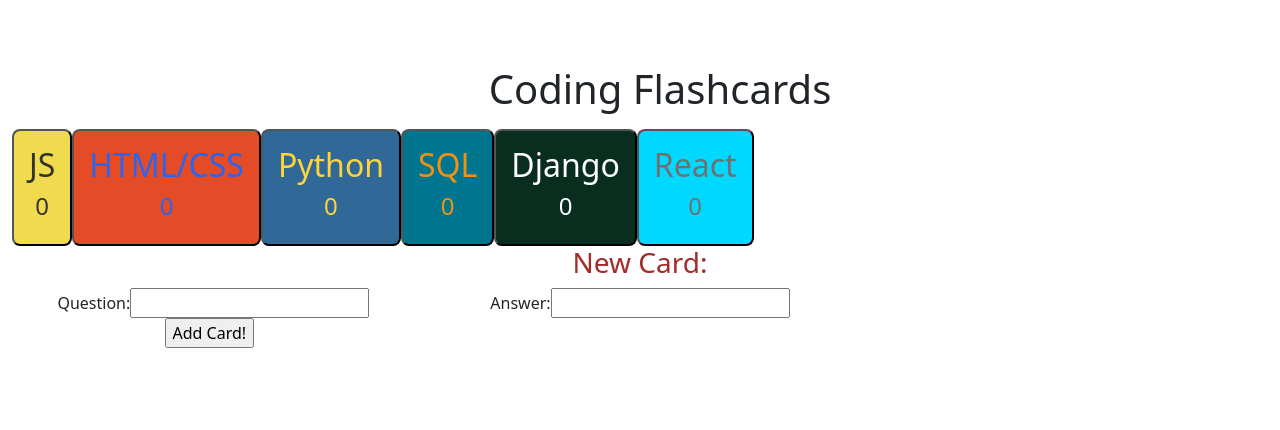
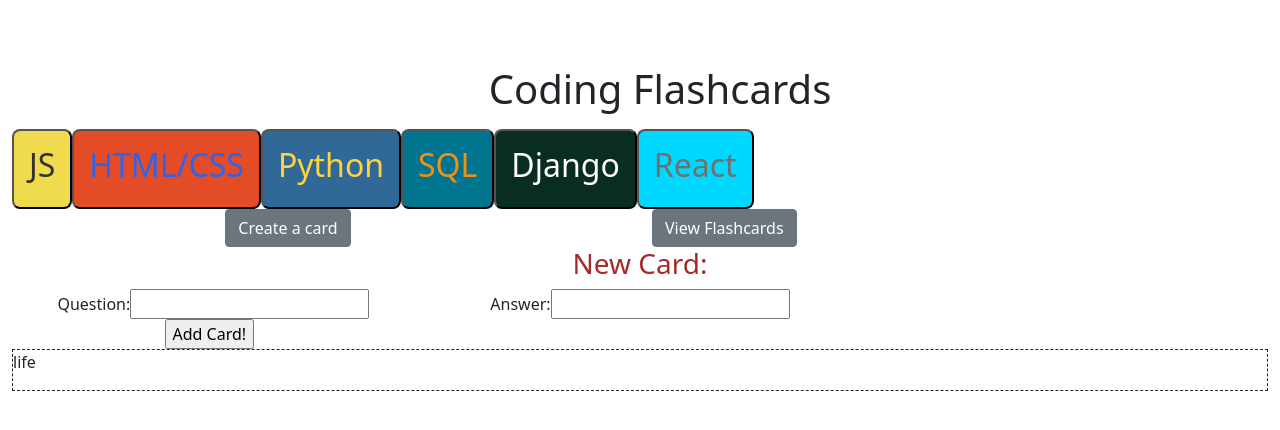
Before and after one commit to connor-hood/flashcard_fe, a React (Create React App) app: page / in a window 1280 px wide. Shown: the top 430 px of the page. Built offline with nearby package versions, Linux system fonts and the light colour scheme.

Commit message:
added axios call, not working. starting on main flashcard component

```diff
--- a/package.json
+++ b/package.json
@@ -6,6 +6,7 @@
     "@testing-library/jest-dom": "^5.13.0",
     "@testing-library/react": "^11.2.7",
     "@testing-library/user-event": "^12.8.3",
+    "axios": "^0.21.1",
     "bootstrap": "^5.0.1",
     "react": "^17.0.2",
     "react-dom": "^17.0.2",
--- a/src/components/CardCreator/cardCreator.jsx
+++ b/src/components/CardCreator/cardCreator.jsx
@@ -1,5 +1,6 @@
 import React, { Component } from 'react';
-import '../CardCreator/cardCreator.css'
+import '../CardCreator/cardCreator.css';
+import axios from 'axios';
 
 class CardCreator extends Component {
     constructor(props) {
@@ -25,6 +26,16 @@ class CardCreator extends Component {
         console.log(this.state.answer);
     }
 
+    async makeGetRequest() {
+        try{
+            let response = await axios.post('http://127.0.0.1:8000/cards/');
+            console.log(response.data)
+        }
+        catch (ex) {
+            console.log('Error in API Call');
+        }
+    }
+
     render() {
         return (
             <div>
@@ -45,7 +56,7 @@ class CardCreator extends Component {
                         </div>
                         <div className="row col-align">
                             <div className="col-md-4">
-                                <input type="submit" value="Add Card!" />
+                                <input type="submit" value="Add Card!" onClick={this.makeGetRequest} />
                             </div>
                         </div>
                     </div>
--- a/src/components/CardViewer/cardViewer.css
+++ b/src/components/CardViewer/cardViewer.css
@@ -0,0 +1,5 @@
+.flashcard {
+    border: 1px;
+    border-style: dashed;
+    align-content: center;
+}
--- a/src/components/CardViewer/cardViewer.jsx
+++ b/src/components/CardViewer/cardViewer.jsx
@@ -1,8 +1,9 @@
 import React from 'react';
+import '../CardViewer/cardViewer.css'
 
 function CardViewer(props){
     return(
-        <div>
+        <div className="flashcard">
             <p>life</p>
         </div>
     )
--- a/src/components/app.jsx
+++ b/src/components/app.jsx
@@ -1,6 +1,8 @@
 import React, { Component } from 'react'
 import TitleBar from './TitleBar/titleBar'
 import CardCreator from './CardCreator/cardCreator'
+import LanguageDetail from './LanguageDetail/languageDetail'
+import CardViewer from './CardViewer/cardViewer'
 import './app.css'
 
 
@@ -9,8 +11,7 @@ class App extends Component {
         super();
         this.state = {
             languages: [],
-            cards: [],
-            cardCount: 0
+            cards: []
         }
     }
     render() {
@@ -41,7 +42,9 @@ class App extends Component {
                     <h2>React</h2>
                     <h4>{this.state.cardCount}</h4>
                 </button>
+                <LanguageDetail />
                 <CardCreator />
+                <CardViewer />
             </div>
         );
     }
```
Also changed, not shown: 1 other file (tests, documents, lock files or other folders).
